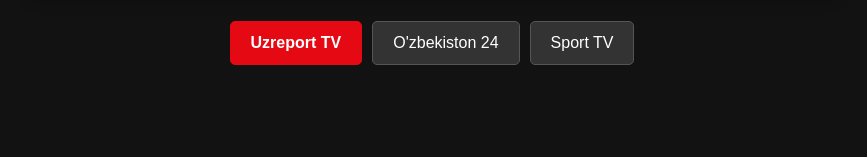
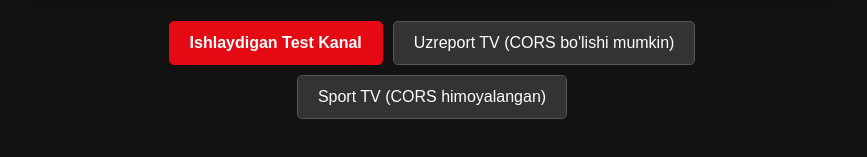
Before and after one commit to azizjonuktamov03/tv, a plain HTML site: page index.html in a window 1280 px wide. Shown: the part 495-652 px from the top of the page, without its empty margins (208-1075 px from the left). Drawn offline with nearby package versions, Linux system fonts and the light colour scheme; no server answers.

Commit message:
Update index.html

```diff
--- a/index.html
+++ b/index.html
@@ -22,18 +22,18 @@
         <video id="tv-player" controls autoplay muted></video>
 
         <div class="channels">
-    <button onclick="changeChannel('https://live.uzreport.news/uzreport/uzreport/playlist.m3u8', this)" class="active">
-        Uzreport TV
+            <!-- Test uchun aniq ishlaydigan xalqaro kanal -->
+            <button onclick="changeChannel('https://test-streams.mux.dev/x36xhzz/x36xhzz.m3u8', this)" class="active">
+                Ishlaydigan Test Kanal
             </button>
-
-    <button onclick="changeChannel('https://live.mtrk.uz/hls/ozbekiston24.m3u8', this)">
-        O'zbekiston 24
+            <button onclick="changeChannel('https://live.uzreport.news/uzreport/uzreport/playlist.m3u8', this)">
+                Uzreport TV (CORS bo'lishi mumkin)
             </button>
-
             <button onclick="changeChannel('https://live.mtrk.uz/hls/sport.m3u8', this)">
-        Sport TV
+                Sport TV (CORS himoyalangan)
             </button>
         </div>
+    </div> <!-- MANA SHU YOPILUVCHI TEG TUSHIB QOLGAN EDI -->
 
     <script>
         var video = document.getElementById('tv-player');
@@ -64,6 +64,7 @@
             loadStream(url);
         }
 
+        // Dastlabki ishlaydigan kanal yuklanadi
         loadStream('https://test-streams.mux.dev/x36xhzz/x36xhzz.m3u8');
     </script>
 </body>
```
Lines whose indentation alone changed are shown as unchanged.
